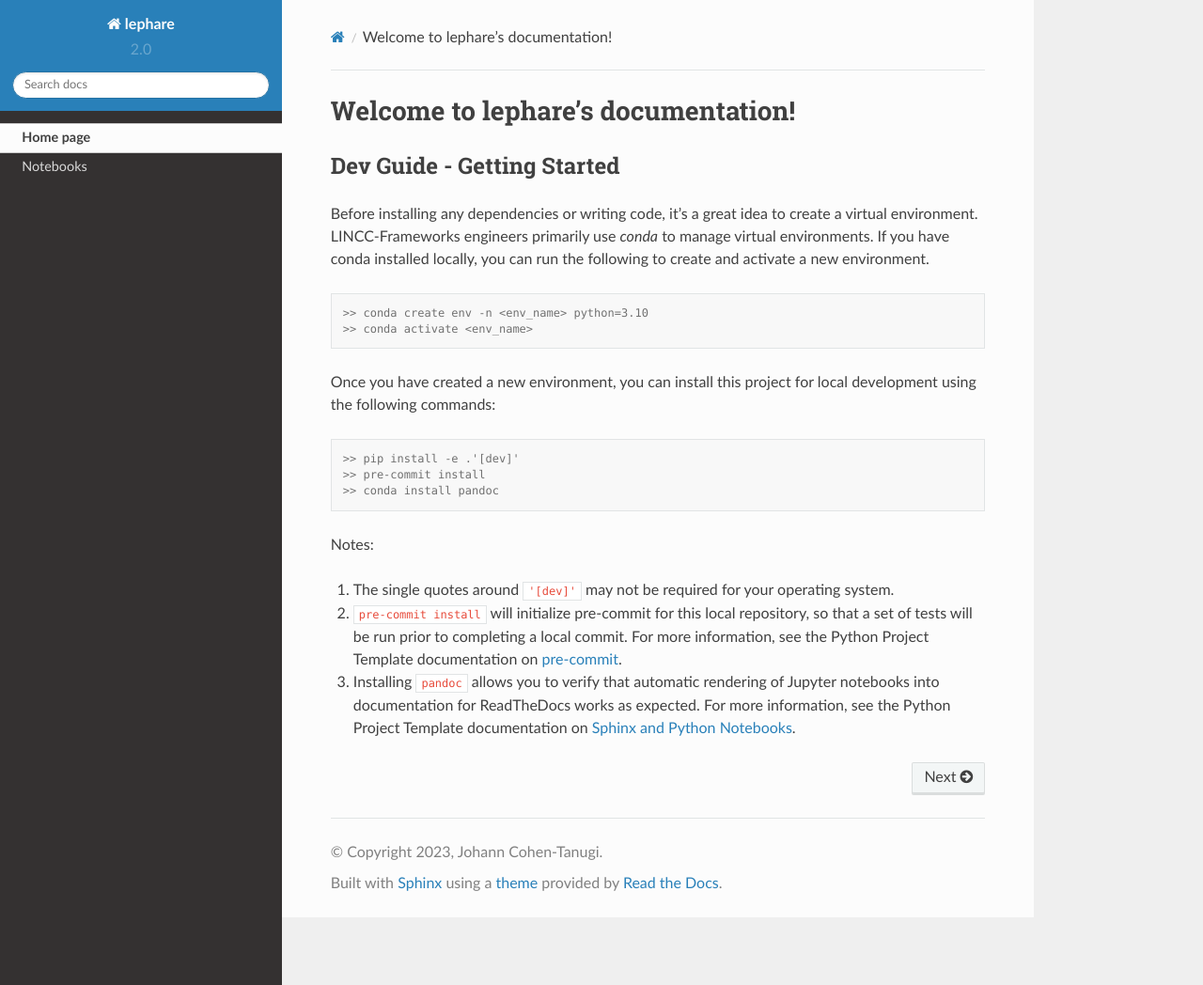
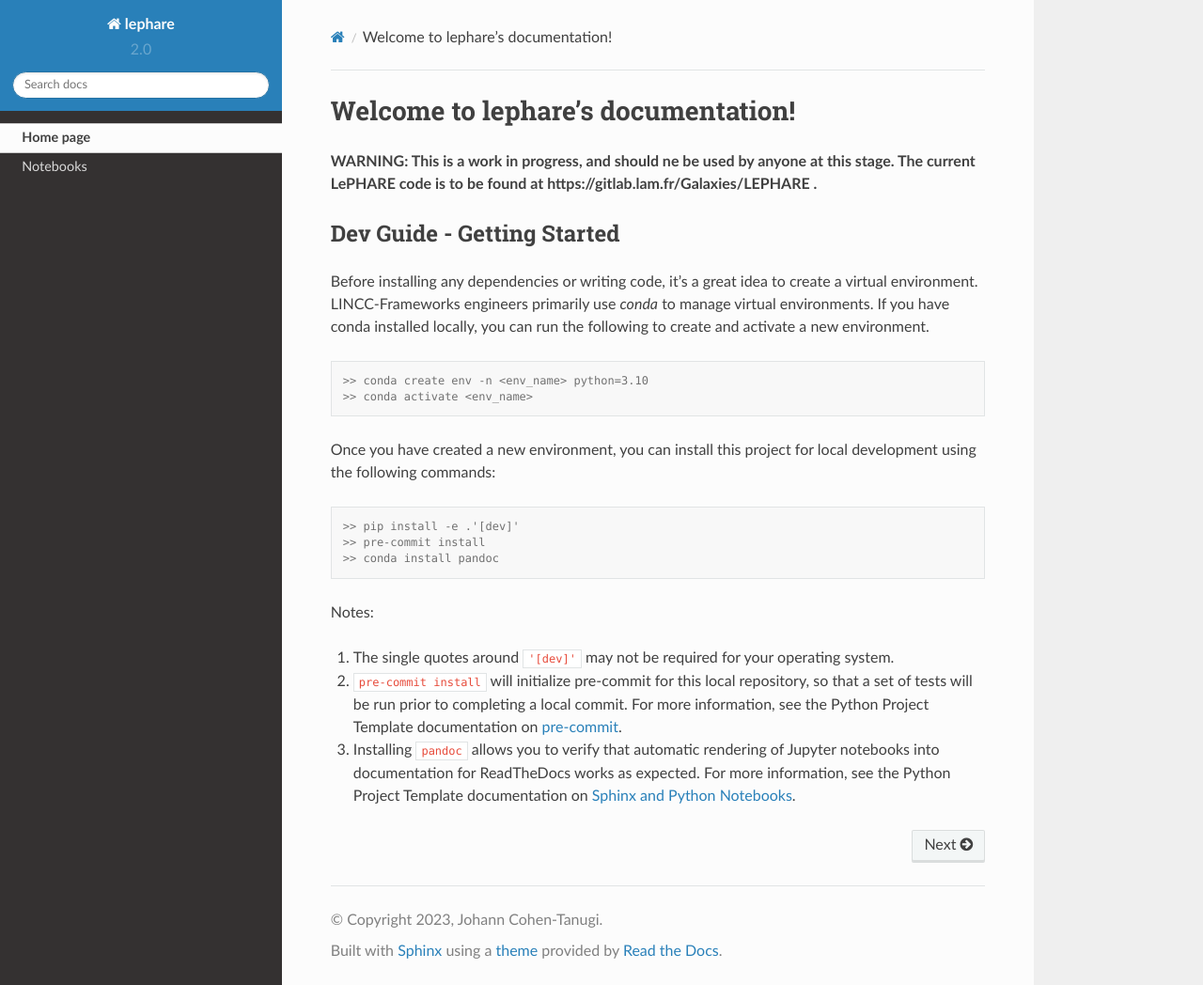
Before and after one commit to lephare-photoz/lephare, a Sphinx documentation site: the page built from docs/index.rst, in a window 1280 px wide and 1048 px high. Shown: the whole window at 94% size. Built offline with Sphinx 7.4.7 and the Read the Docs theme 2.0.0, drawn with Linux system fonts in a browser that asks for light colours; pages that are not in the unit, such as notebooks, are missing from menus.

Commit message:
warning in readthedocs

```diff
--- a/docs/index.rst
+++ b/docs/index.rst
@@ -4,6 +4,7 @@
 
 Welcome to lephare's documentation!
 ========================================================================================
+**WARNING: This is a work in progress, and should ne be used by anyone at this stage. The current LePHARE code is to be found at https://gitlab.lam.fr/Galaxies/LEPHARE .**
 
 Dev Guide - Getting Started
 ---------------------------
```
